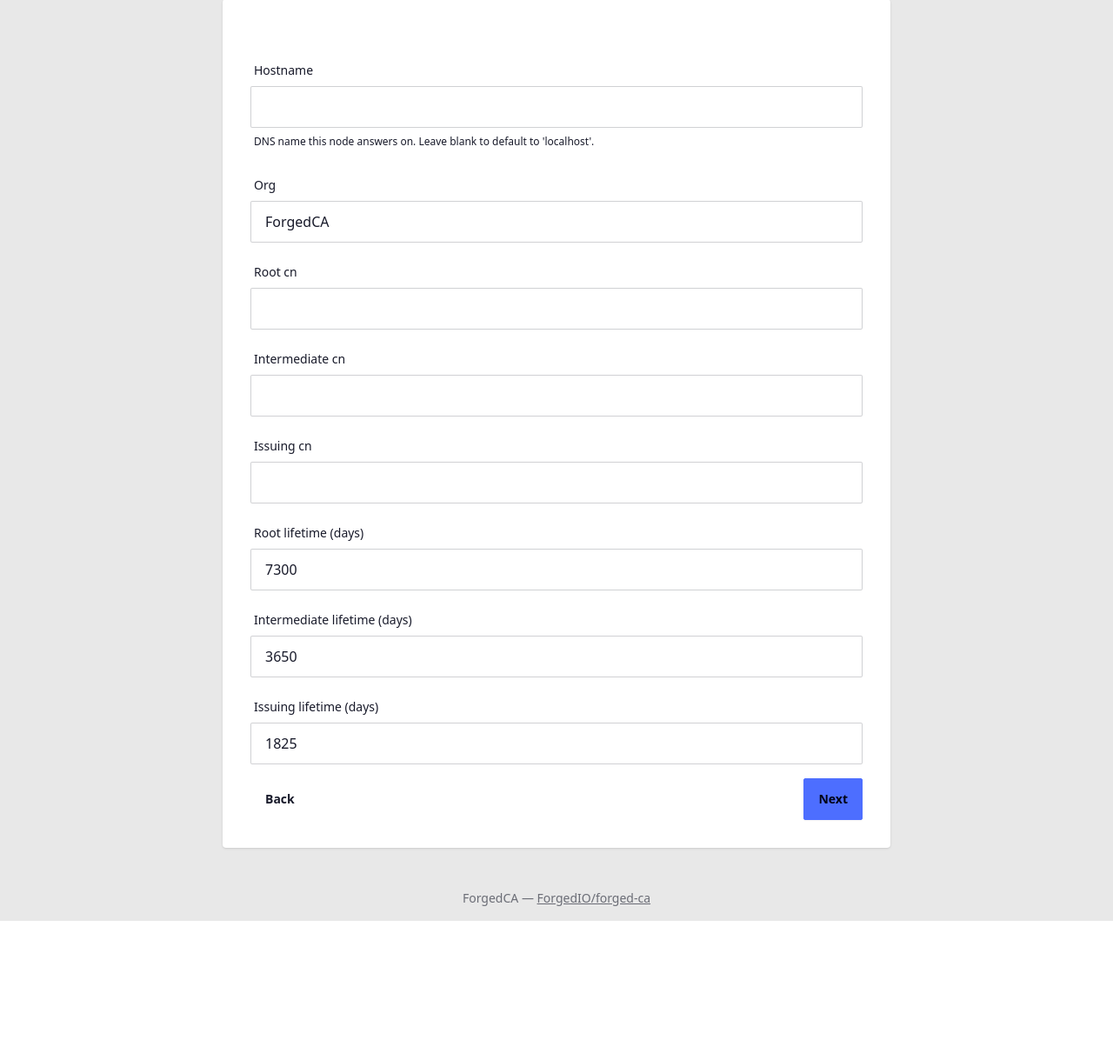
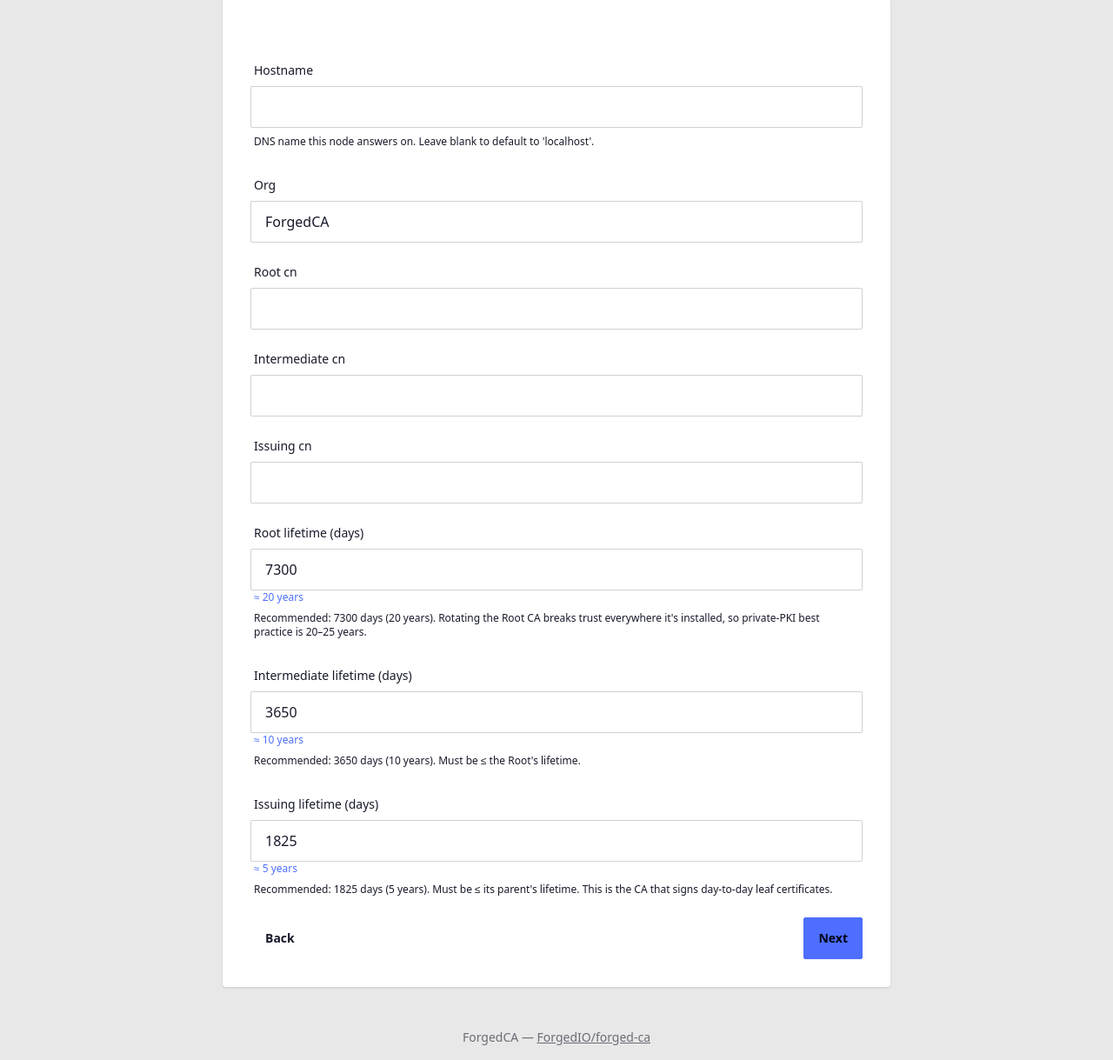
Before and after one commit to ForgedIO/forged-ca, a Django app: template templates/wizard/step_lifetimes.html in a window 1280 px wide. Shown: the part 185-1404 px from the top of the page at 87% size. Before the commit the page ends 1244 px from the top, so only its background shows below. Run offline with Django 4.2, Linux system fonts and the light colour scheme; the template is opened without the code that fills it: values that come from a table or form of the project are taken from there, others are empty; style sheets or scripts are compiled from the project's sources; parts of the project's set-up code (start-up, migrations or seed data) failed here and were passed over.

Commit message:
Wizard lifetimes: recommendation help text + live years/days readout
Admins shouldn't need a calculator to translate "7300 days" into
"20 years." Add static help_text under each lifetime-days field with
the recommended value spelled out in both units, and add a small
vanilla-JS listener that shows "≈ 20 years" next to each input and
updates live as the admin types a different number.

- forms.py: help_text on root_lifetime_days, intermediate_lifetime_days,
  and issuing_lifetime_days, each naming the recommended day count,
  its year equivalent, and why it's the recommendation (Root: 20-25y
  because rotation breaks deployed trust stores; Intermediate: ≤ Root;
  Issuing: ≤ parent, this is the daily-leaf-signing tier).
- step_lifetimes.html: script block finds every `input[name$="_lifetime_days"]`
  on the page, appends an aria-live span below it, and updates the
  "≈ N years, M days" text on input. Works on page load too so the
  default value reads correctly before the user touches anything.

Co-Authored-By: Claude Opus 4.7 (1M context) <noreply@anthropic.com>

```diff
--- a/apps/wizard/forms.py
+++ b/apps/wizard/forms.py
@@ -24,9 +24,21 @@ class LifetimesForm(forms.Form):
     root_cn = forms.CharField(max_length=255, required=False)
     intermediate_cn = forms.CharField(max_length=255, required=False)
     issuing_cn = forms.CharField(max_length=255, required=False)
-    root_lifetime_days = forms.IntegerField(min_value=365, max_value=36500, initial=7300, label="Root lifetime (days)")
-    intermediate_lifetime_days = forms.IntegerField(min_value=365, max_value=36500, initial=3650, label="Intermediate lifetime (days)")
-    issuing_lifetime_days = forms.IntegerField(min_value=30, max_value=36500, initial=1825, label="Issuing lifetime (days)")
+    root_lifetime_days = forms.IntegerField(
+        min_value=365, max_value=36500, initial=7300,
+        label="Root lifetime (days)",
+        help_text="Recommended: 7300 days (20 years). Rotating the Root CA breaks trust everywhere it's installed, so private-PKI best practice is 20–25 years.",
+    )
+    intermediate_lifetime_days = forms.IntegerField(
+        min_value=365, max_value=36500, initial=3650,
+        label="Intermediate lifetime (days)",
+        help_text="Recommended: 3650 days (10 years). Must be ≤ the Root's lifetime.",
+    )
+    issuing_lifetime_days = forms.IntegerField(
+        min_value=30, max_value=36500, initial=1825,
+        label="Issuing lifetime (days)",
+        help_text="Recommended: 1825 days (5 years). Must be ≤ its parent's lifetime. This is the CA that signs day-to-day leaf certificates.",
+    )
 
     def __init__(self, *args, node_config=None, **kwargs):
         super().__init__(*args, **kwargs)
--- a/templates/wizard/step_lifetimes.html
+++ b/templates/wizard/step_lifetimes.html
@@ -28,5 +28,32 @@
 document.querySelectorAll('form input[type=text], form input[type=number]').forEach(el => {
     el.classList.add('input', 'input-bordered', 'w-full');
 });
+
+// Live "= 20 years" readout below each lifetime-days field so the admin
+// doesn't need a calculator to check the number they just typed.
+(() => {
+    const describe = (days) => {
+        if (!Number.isFinite(days) || days <= 0) return '';
+        const years = Math.floor(days / 365);
+        const rem = days - years * 365;
+        const parts = [];
+        if (years) parts.push(years + (years === 1 ? ' year' : ' years'));
+        if (rem) parts.push(rem + (rem === 1 ? ' day' : ' days'));
+        return '\u2248 ' + parts.join(', ');
+    };
+
+    document.querySelectorAll('input[name$="_lifetime_days"]').forEach(input => {
+        const wrapper = document.createElement('div');
+        wrapper.className = 'label py-0';
+        wrapper.innerHTML = '<span class="label-text-alt text-primary font-medium" aria-live="polite"></span>';
+        input.insertAdjacentElement('afterend', wrapper);
+        const out = wrapper.querySelector('span');
+        const update = () => {
+            out.textContent = describe(parseInt(input.value, 10));
+        };
+        input.addEventListener('input', update);
+        update();
+    });
+})();
 </script>
 {% endblock %}
```
